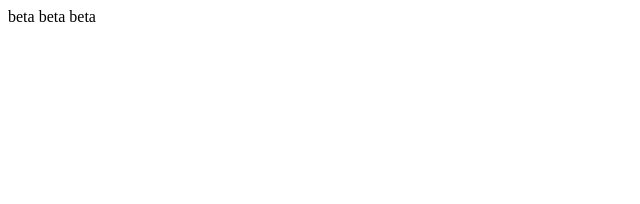
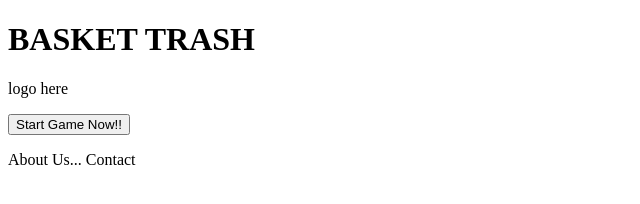
Before and after one commit to kellyramirezz/RoseHack2025, a plain HTML site: page index.html in a window 1280 px wide. Shown: the whole page, without its empty margins (0-640 px from the left). Drawn offline with Linux system fonts and the light colour scheme.

Commit message:
Added basic html structure to file

```diff
--- a/index.html
+++ b/index.html
@@ -6,6 +6,20 @@
     <title>Basket Trash</title>
 </head>
 <body>
-    beta beta beta
+    <div class="titles">
+        <h1>BASKET TRASH</h1>
+    </div>
+
+    <div class="logo">
+        <p> logo here</p>
+    </div>
+
+    <div class="gameStart">
+        <button> Start Game Now!!</button>
+    </div>
+
+    <div>
+        <p>About Us... Contact </p>
+    </div>
 </body>
 </html>
```
